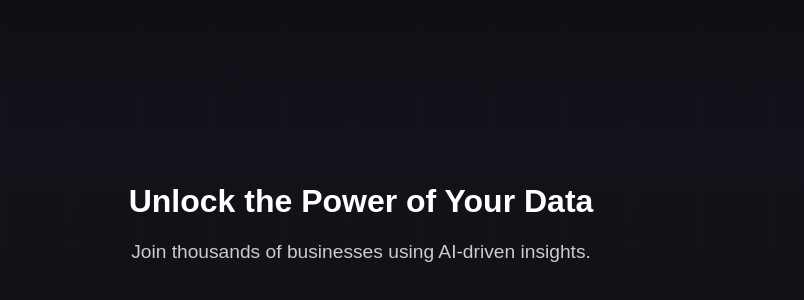
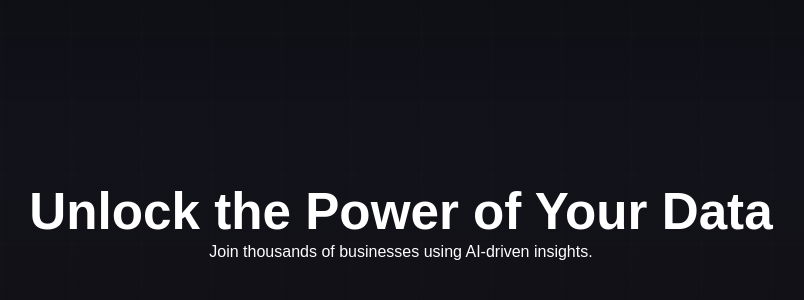
Before and after one commit to ustrungnguyen/nbk-dashboard-app, a React (Vite) app in the folder frontend/: page / in a window 1280 px wide. Shown: the part 176-476 px from the top of the page, without its empty margins (279-1083 px from the left). Built offline with nearby package versions, Linux system fonts and the light colour scheme.

Commit message:
Updated Home Page

```diff
--- a/frontend/src/pages/Home/Home.jsx
+++ b/frontend/src/pages/Home/Home.jsx
@@ -2,13 +2,18 @@ import './home.css';
 
 export default function Home() {
     return (
-        <div className='home'>
-            <div className='grid-background'></div>
+        <main className='home-container'>
+            {/* Welcome Section */}
+            <section className='welcome-section'>
+                {/* The grid background */}
+                <div className='grid-background'></div>
 
-            <div className='content'>
-                <h1>Unlock the Power of Your Data</h1>
-                <p>Join thousands of businesses using AI-driven insights.</p>
-            </div>
-        </div>
+                {/* Welcome section content */}
+                <div className='content'>
+                    <h1>Unlock the Power of Your Data</h1>
+                    <p>Join thousands of businesses using AI-driven insights.</p>
+                </div>
+            </section>
+        </main>
     )
 }
--- a/frontend/src/pages/Home/home.css
+++ b/frontend/src/pages/Home/home.css
@@ -1,5 +1,29 @@
 body {
+  font-family: Arial, sans-serif;
   background: linear-gradient(to bottom, #0a0a0f, #12121a 40%, #0e0e0e 100%);
+  margin: 0;
+}
+
+img {
+  max-width: 100%;
+  height: auto;
+}
+
+h1, h2, h3, h4, h5, h6 {
+  padding: 0;
+  margin: 0;
+}
+
+p {
+  padding: 0;
+  margin: 0;
+}
+
+.home-container {
+  width: 100%;
+  max-width: 1600px;
+  margin: 0 auto;
+  padding: 40px;
 }
 
 .grid-background {
@@ -21,13 +45,3 @@ body {
   z-index: 1;
   position: relative;
 }
-
-h1 {
-  font-size: 2em;
-  margin-bottom: 0.5em;
-}
-
-p {
-  font-size: 1.2em;
-  color: #ccc;
-}
```
Lines whose indentation alone changed are shown as unchanged.
